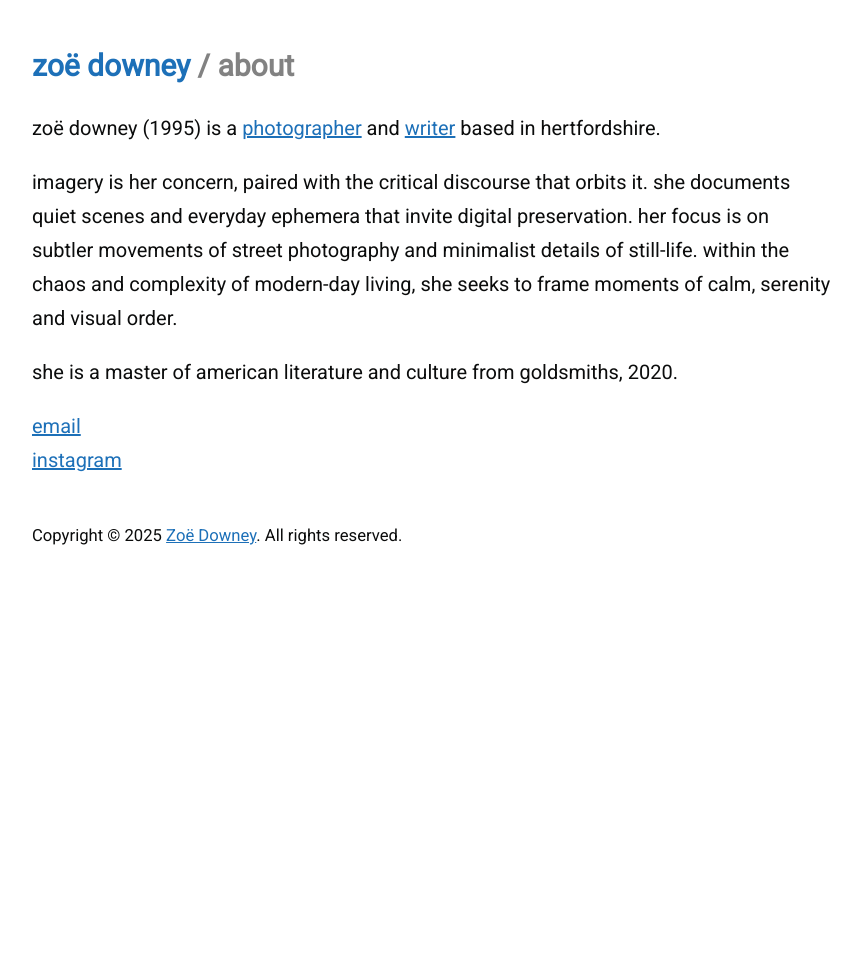
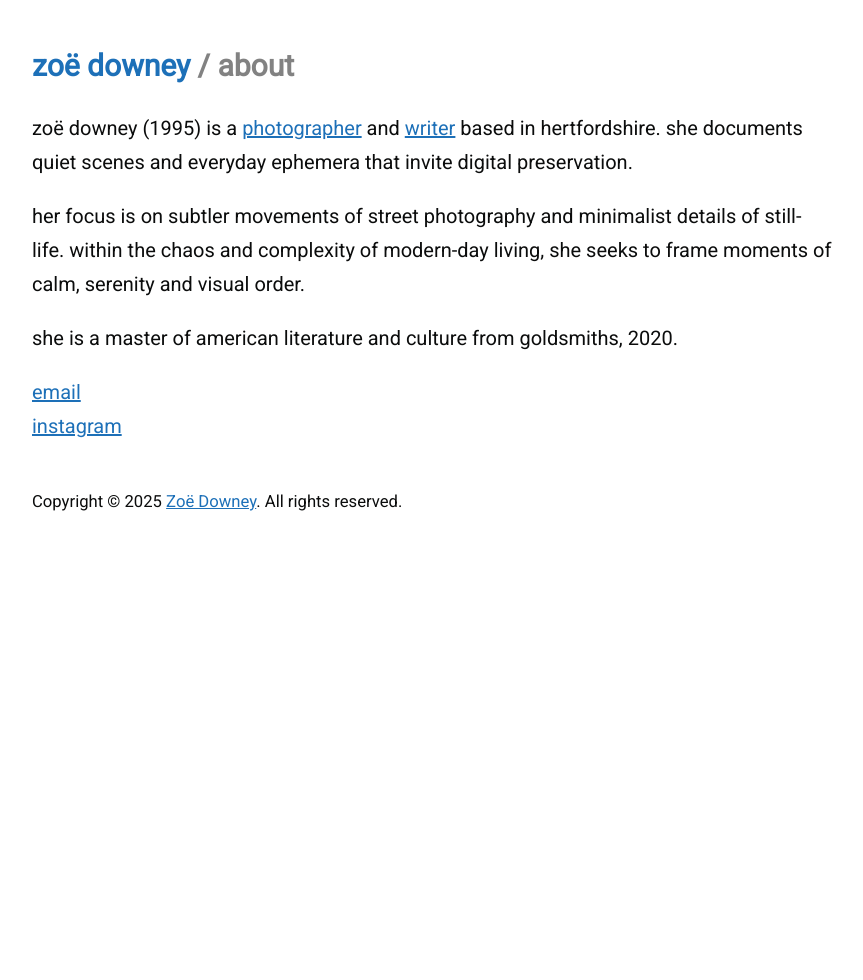
Before and after one commit to zoeurl/zoedowney.github.io, a Jekyll site: the page built from about/index.html, in a window 1280 px wide. Shown: the whole page, without its empty margins (208-1071 px from the left). Built offline with Jekyll 4.4.1, drawn with Linux system fonts in a browser that asks for light colours.

Commit message:
Update index.html

```diff
--- a/about/index.html
+++ b/about/index.html
@@ -3,9 +3,9 @@
 title: about
 ---
 
-<p>zoë downey (1995) is a <a href="https://www.zoedowney.com/photography/">photographer</a> and <a href="https://www.zoedowney.com/writing/">writer</a> based in hertfordshire.
+<p>zoë downey (1995) is a <a href="https://www.zoedowney.com/photography/">photographer</a> and <a href="https://www.zoedowney.com/writing/">writer</a> based in hertfordshire. she documents quiet scenes and everyday ephemera that invite digital preservation.
 </p>
-imagery is her concern, paired with the critical discourse that orbits it. she documents quiet scenes and everyday ephemera that invite digital preservation. her focus is on subtler movements of street photography and minimalist details of still-life. within the chaos and complexity of modern-day living, she seeks to frame moments of calm, serenity and visual order.
+her focus is on subtler movements of street photography and minimalist details of still-life. within the chaos and complexity of modern-day living, she seeks to frame moments of calm, serenity and visual order.
 </p>
 she is a master of american literature and culture from goldsmiths, 2020.
 </p>
```
